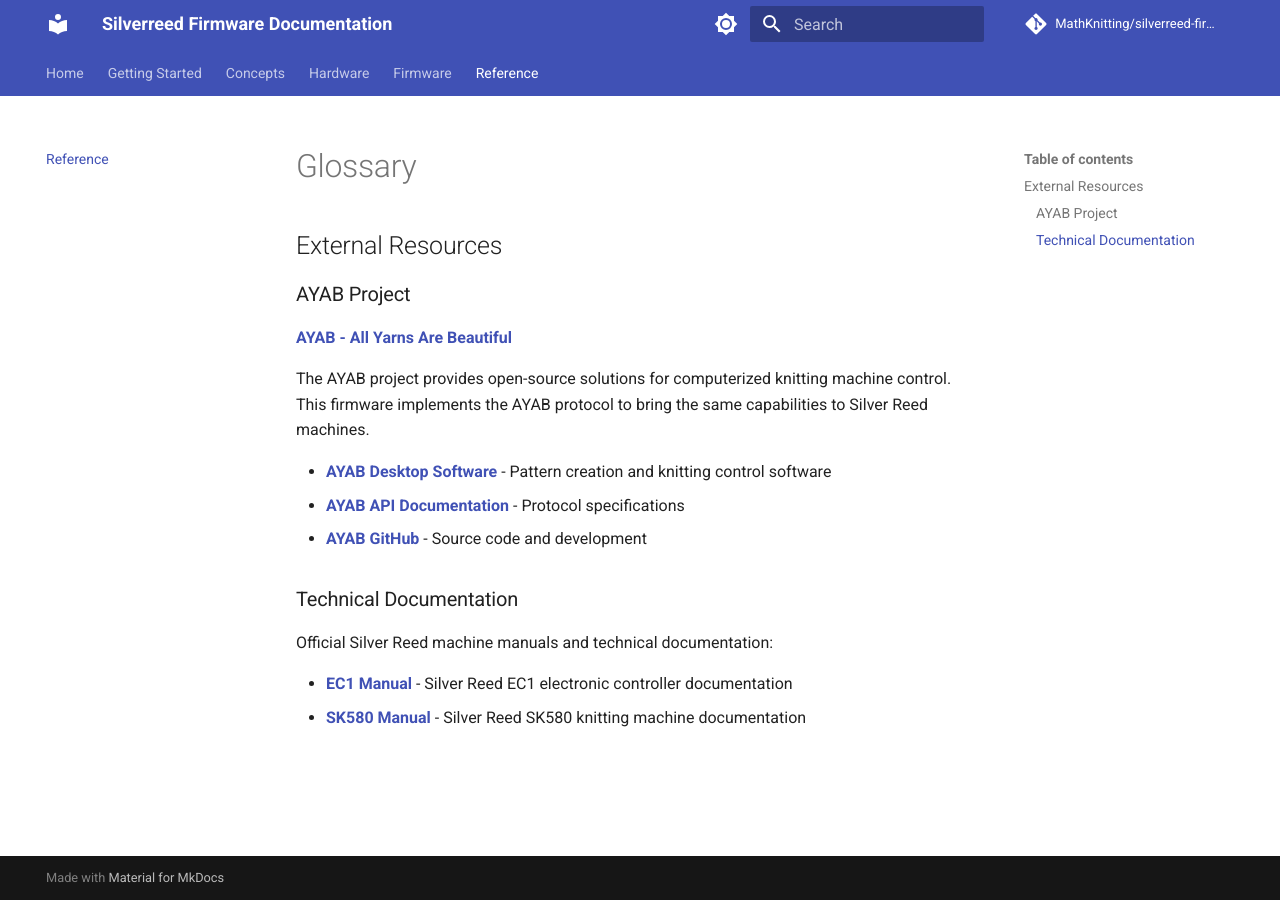
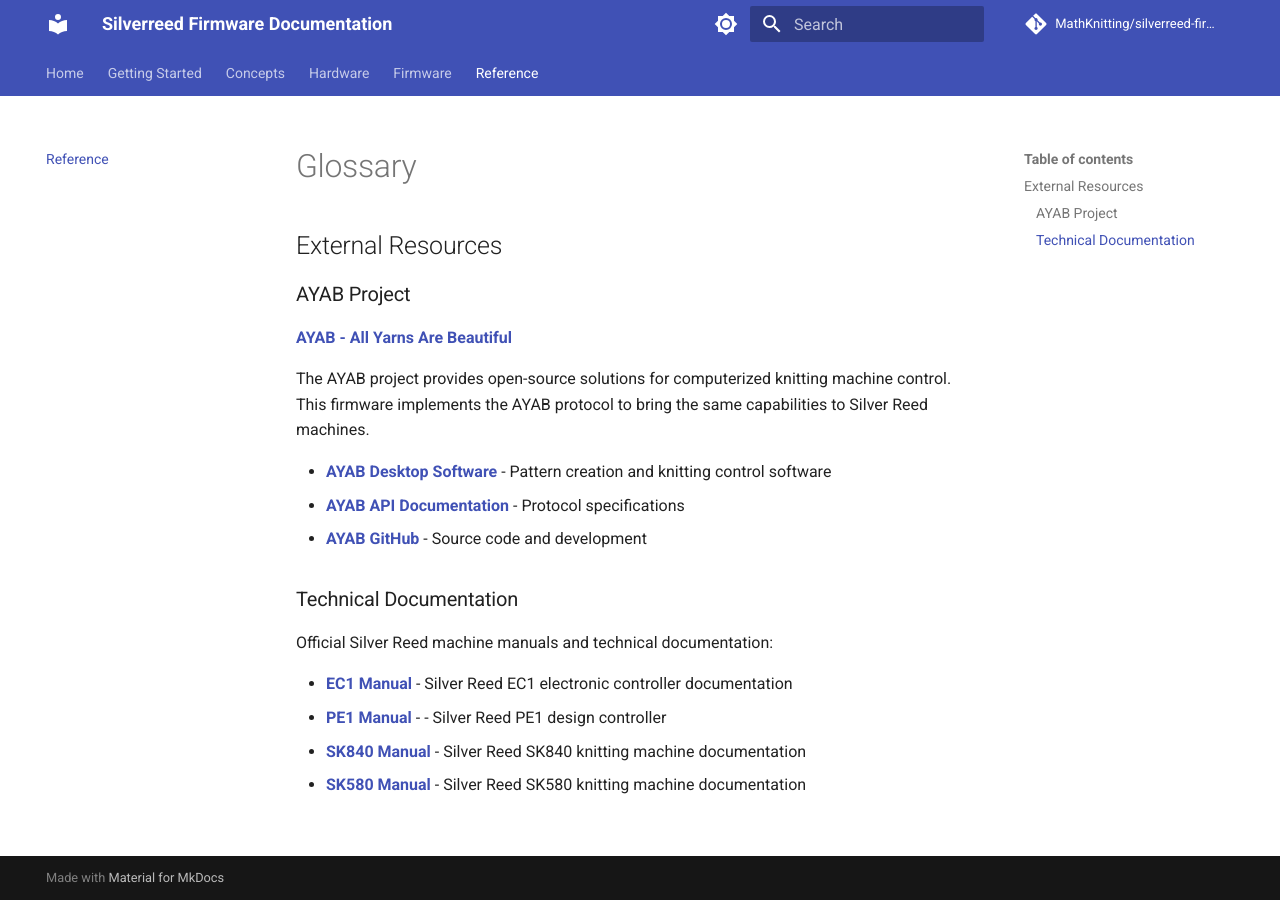
Before and after one commit to MathKnitting/silverreed-firmware, an MkDocs documentation site: the page built from docs/reference/references.md, in a window 1280 px wide. Built offline with MkDocs 1.6.1 and Material for MkDocs 9.7.7, drawn with Linux system fonts in a browser that asks for light colours; comment, search, counter and statistics services are not loaded.

Commit message:
chore: add references

```diff
--- a/docs/reference/references.md
+++ b/docs/reference/references.md
@@ -17,4 +17,6 @@
 Official Silver Reed machine manuals and technical documentation:
 
 - **[EC1 Manual](https://mkmanuals.com/downloadable/download/sample/sample_id/1751/)** - Silver Reed EC1 electronic controller documentation
+- **[PE1 Manual](https://mkmanuals.com/downloadable/download/sample/sample_id/464/)** - - Silver Reed PE1 design controller
+- **[SK840 Manual](https://mkmanuals.com/silver-reed-sk-840-knitting-machine-instruction-manual.html)** - Silver Reed SK840 knitting machine documentation
 - **[SK580 Manual](https://mkmanuals.com/downloadable/download/sample/sample_id/1479/)** - Silver Reed SK580 knitting machine documentation
```
